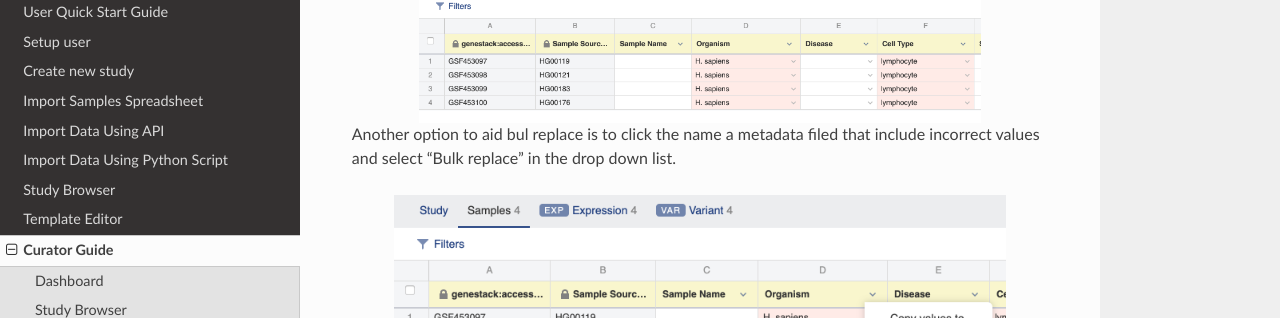
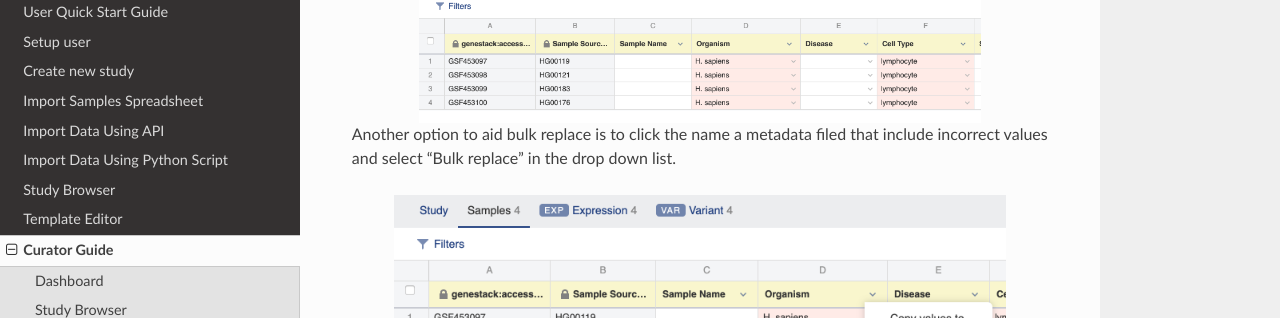
Before and after one commit to genestack/user-guide, a Sphinx documentation site: the page built from source/doc-odm-user-guide/curator_guide.rst, in a window 1280 px wide and 900 px high, scrolled down 1991 px. Shown: the part 133-451 px from the top of the window. Built offline with Sphinx 7.4.7 and the Read the Docs theme 2.0.0, drawn with Linux system fonts in a browser that asks for light colours; some of the changed lines change nothing that is shown; some of the changed text lies outside the part shown.

Commit message:
Update curator_guide.rst

```diff
--- a/source/doc-odm-user-guide/curator_guide.rst
+++ b/source/doc-odm-user-guide/curator_guide.rst
@@ -64,7 +64,7 @@
    :scale: 30 %
    :align: center
 
-Another option to aid bul replace is to click the name a metadata filed that include incorrect values
+Another option to aid bulk replace is to click the name a metadata filed that include incorrect values
 and select "Bulk replace" in the drop down list.
 
 .. image:: images/bulk-replace-dropdown.png
@@ -109,7 +109,7 @@
    :scale: 40 %
    :align: center
 
-As a result, valkus for only filtered samples will be changed.
+As a result, values for only the filtered samples will be changed.
 
 .. image:: images/only-filtered2.png
    :scale: 40 %
@@ -149,6 +149,6 @@
 
 .. The summary table (seen by clicking the "Show summary" button) you can hover over any metadata row and a "Replace..." link will appear.
 
-.. .. image:: images/bulk-replace1.png
+.. image:: images/bulk-replace1.png
    :scale: 75 %
    :align: center
```
